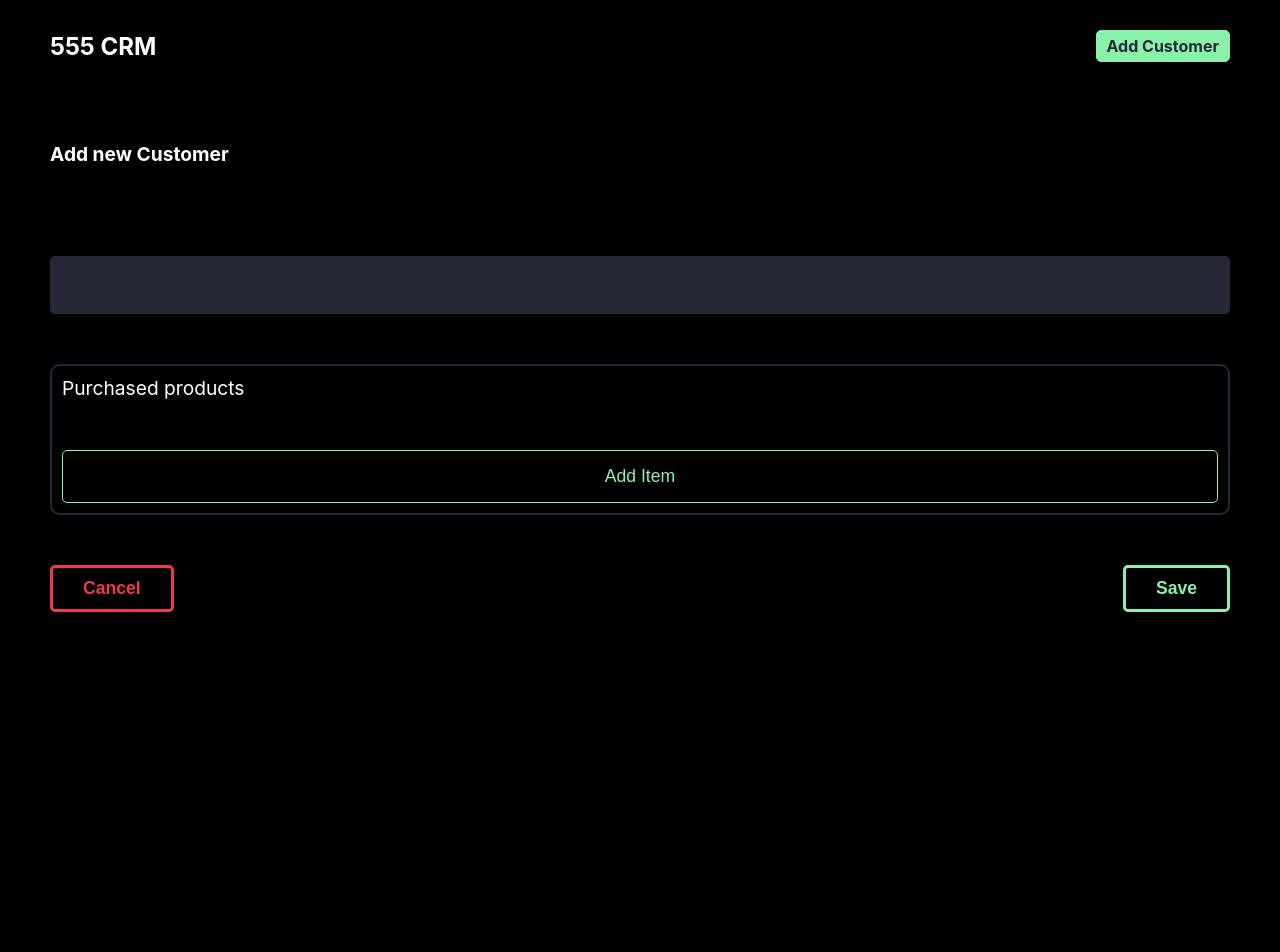
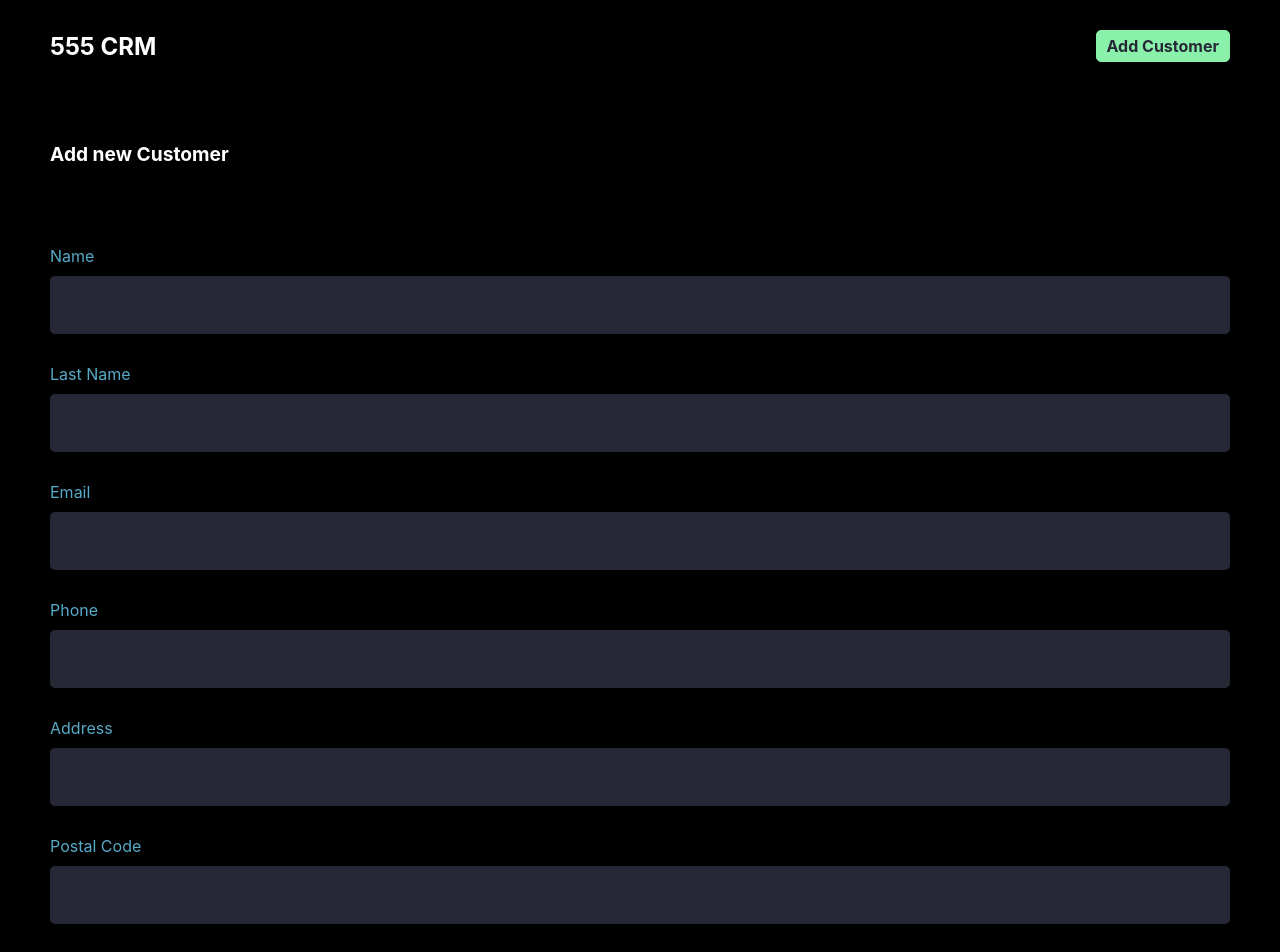
Before and after one commit to yosef-rrezaie/CRM, a Next.js app: page /add-customer in a window 1280 px wide. Shown: the top 952 px of the page. Before the commit the page ends 832 px from the top, so only its background shows below. Built offline with nearby package versions, Linux system fonts and the light colour scheme.

Commit message:
Form Component

```diff
--- a/components/modules/Form.js
+++ b/components/modules/Form.js
@@ -2,9 +2,63 @@
 import ItemList from "./ItemList";
 
 export default function Form({ form, setForm }) {
+  function changeHandler(e) {
+    setForm({ ...form, [e.target.name]: e.target.value });
+  }
+  console.log(form);
   return (
     <>
-      <FormInput />
+      <FormInput
+        name="name"
+        label="Name"
+        type="text"
+        value={form.name}
+        onChange={changeHandler}
+      />
+      <FormInput
+        name="lastName"
+        label="Last Name"
+        type="text"
+        value={form.lastName}
+        onChange={changeHandler}
+      />
+      <FormInput
+        name="email"
+        label="Email"
+        type="text"
+        value={form.email}
+        onChange={changeHandler}
+      />
+      <FormInput
+        name="phone"
+        label="Phone"
+        type="text"
+        value={form.phone}
+        onChange={changeHandler}
+      />
+      <FormInput
+        name="address"
+        label="Address"
+        type="text"
+        value={form.address}
+        onChange={changeHandler}
+      />
+
+      <FormInput
+        name="postalCode"
+        label="Postal Code"
+        type="number"
+        value={form.postalCode}
+        onChange={changeHandler}
+      />
+      <FormInput
+        name="date"
+        label="Date"
+        type="date"
+        value={form.date}
+        onChange={changeHandler}
+      />
+
       <ItemList form={form} setForm={setForm} />
     </>
   );
```
